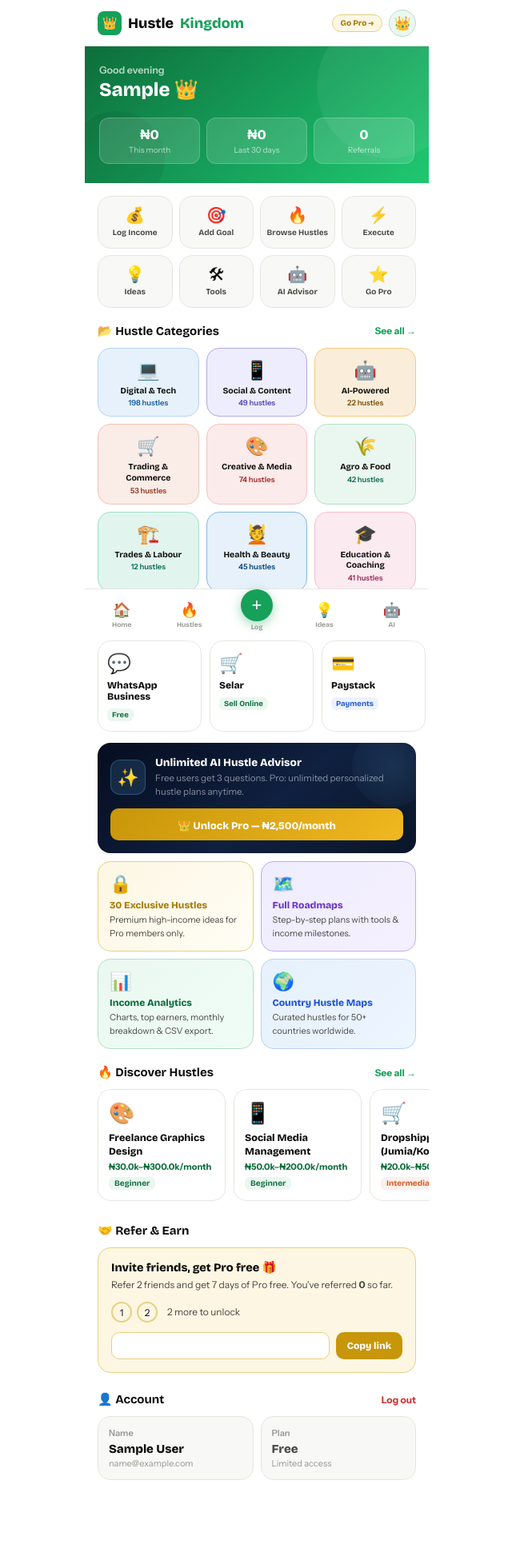
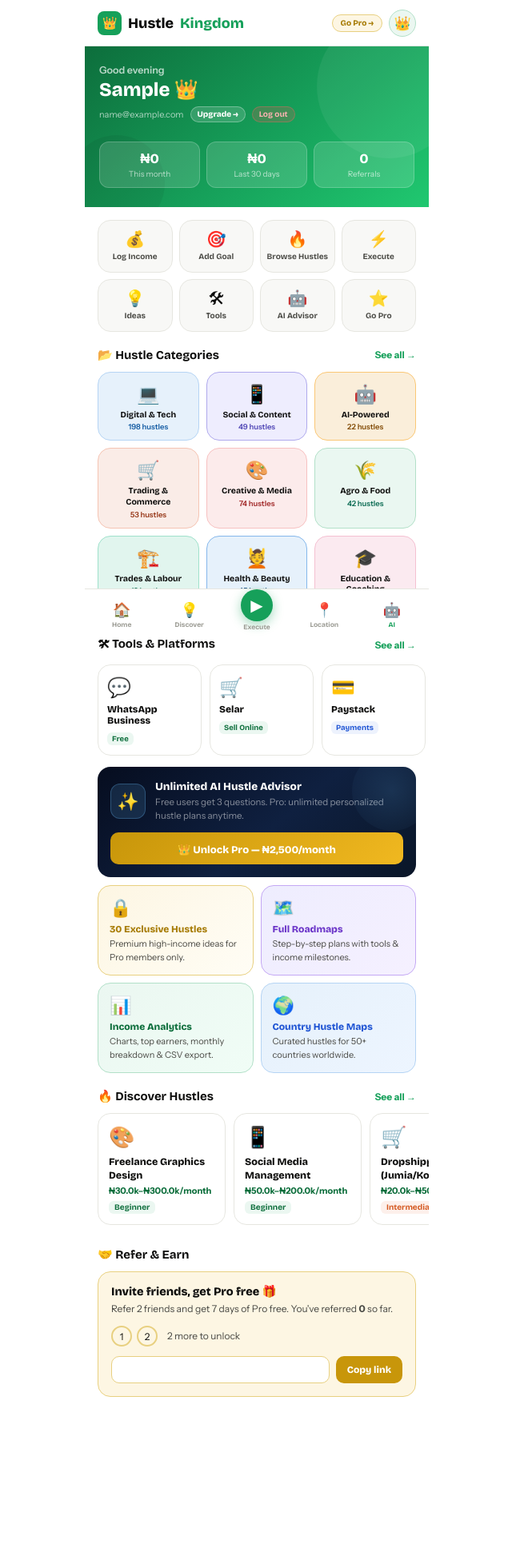
Before and after one commit to dfordavidai/kinghustle, a PHP site: page /dashboard in a window 1280 px wide. Shown: the whole page at 80% size, without its empty margins (319-959 px from the left). After the commit the page ends 1747 px from the top, so only its background shows below. Run offline with PHP 8.4, Linux system fonts and the light colour scheme; the visitor is signed in with stand-in values (Sample User, id 1); data comes from the database, SQL or seed files in the repository; data that the repository does not hold is empty.

Commit message:
Refactor dashboard layout and update navigation items

```diff
--- a/pages/dashboard.php
+++ b/pages/dashboard.php
@@ -119,8 +119,8 @@ body{font-family:'Instrument Sans',sans-serif;background:var(--bg);color:var(--t
 .bnav.active{color:var(--green);}
 .bni{font-size:18px;}
 .bnl{font-size:8.5px;font-weight:700;font-family:'Bricolage Grotesque',sans-serif;}
-.bnav-log{flex:1;display:flex;flex-direction:column;align-items:center;gap:2px;padding:6px 1px;cursor:pointer;border:none;background:transparent;text-decoration:none;}
-.bnav-log-icon{width:40px;height:40px;background:var(--green);border-radius:50%;display:flex;align-items:center;justify-content:center;color:#fff;font-size:22px;margin-top:-12px;box-shadow:0 4px 14px rgba(22,160,90,.4);}
+.bnav-ctr{flex:1;display:flex;flex-direction:column;align-items:center;gap:2px;padding:6px 1px;cursor:pointer;border:none;background:transparent;text-decoration:none;}
+.bnav-ctr-icon{width:40px;height:40px;background:var(--green);border-radius:50%;display:flex;align-items:center;justify-content:center;color:#fff;font-size:20px;margin-top:-12px;box-shadow:0 4px 14px rgba(22,160,90,.4);}
 
 /* ── HERO ── */
 .hero{background:linear-gradient(140deg,#0d6e3c 0%,#16a05a 55%,#20c870 100%);padding:22px 18px 24px;position:relative;overflow:hidden;}
@@ -315,6 +315,16 @@ body{font-family:'Instrument Sans',sans-serif;background:var(--bg);color:var(--t
 <div class="hero">
   <div class="hero-greeting"><?= htmlspecialchars($greeting) ?></div>
   <div class="hero-name"><?= htmlspecialchars($firstName) ?> <span><?= htmlspecialchars($user['avatar_emoji']) ?></span></div>
+
+  <div style="display:flex;align-items:center;gap:8px;margin-bottom:10px;flex-wrap:wrap;">
+    <span style="font-size:11px;color:rgba(255,255,255,.65);"><?= htmlspecialchars($user['email']) ?></span>
+    <?php if ($isPro): ?>
+      <span style="background:rgba(200,150,10,.25);border:1px solid rgba(200,150,10,.5);color:#ffe27a;font-size:10px;font-weight:800;padding:3px 8px;border-radius:20px;font-family:'Bricolage Grotesque',sans-serif;">⭐ PRO</span>
+    <?php else: ?>
+      <a href="<?= APP_URL ?>/upgrade" style="background:rgba(255,255,255,.15);border:1px solid rgba(255,255,255,.3);color:#fff;font-size:10px;font-weight:800;padding:3px 8px;border-radius:20px;font-family:'Bricolage Grotesque',sans-serif;text-decoration:none;">Upgrade →</a>
+    <?php endif; ?>
+    <a href="<?= APP_URL ?>/auth/logout" style="background:rgba(255,80,80,.2);border:1px solid rgba(255,100,100,.35);color:#ffb3b3;font-size:10px;font-weight:700;padding:3px 8px;border-radius:20px;font-family:'Bricolage Grotesque',sans-serif;text-decoration:none;">Log out</a>
+  </div>
 
   <?php if ($user['streak_count'] > 0): ?>
     <div class="streak-pill">🔥 <?= (int)$user['streak_count'] ?> day streak — keep it up!</div>
@@ -556,26 +566,6 @@ body{font-family:'Instrument Sans',sans-serif;background:var(--bg);color:var(--t
   </div>
 </div>
 
-<!-- ═══════════════════════════════════
-     ACCOUNT
-═══════════════════════════════════ -->
-<div class="sec-head" style="margin-top:24px;">
-  <div class="sec-title">👤 Account</div>
-  <a href="<?= APP_URL ?>/auth/logout" class="sec-all" style="color:var(--red);">Log out</a>
-</div>
-<div class="account-grid">
-  <div class="acc-card">
-    <div class="acc-label">Name</div>
-    <div class="acc-val"><?= htmlspecialchars($user['name']) ?></div>
-    <div class="acc-sub"><?= htmlspecialchars($user['email']) ?></div>
-  </div>
-  <div class="acc-card">
-    <div class="acc-label">Plan</div>
-    <div class="acc-val" style="color:<?= $isPro ? 'var(--gold)' : 'var(--text2)' ?>"><?= $isPro ? '⭐ Pro' : 'Free' ?></div>
-    <div class="acc-sub"><?= $isPro ? 'Expires ' . date('d M Y', strtotime($user['pro_expires_at'])) : 'Limited access' ?></div>
-  </div>
-</div>
-
 <div style="height:20px;"></div>
 
 <!-- ═══════════════════════════════════
@@ -587,18 +577,18 @@ body{font-family:'Instrument Sans',sans-serif;background:var(--bg);color:var(--t
     <div class="bnl">Home</div>
   </a>
   <a href="<?= APP_URL ?>/hustles" class="bnav">
-    <div class="bni">🔥</div>
-    <div class="bnl">Hustles</div>
+    <div class="bni">💡</div>
+    <div class="bnl">Discover</div>
   </a>
-  <button class="bnav-log" onclick="openLogModal()">
-    <div class="bnav-log-icon">+</div>
-    <div class="bnl" style="font-size:8.5px;font-weight:700;font-family:'Bricolage Grotesque',sans-serif;color:var(--text3);">Log</div>
-  </button>
-  <a href="<?= APP_URL ?>/ideas" class="bnav">
-    <div class="bni">💡</div>
-    <div class="bnl">Ideas</div>
+  <a href="<?= APP_URL ?>/execute" class="bnav-ctr">
+    <div class="bnav-ctr-icon">▶</div>
+    <div class="bnl" style="font-size:8.5px;font-weight:700;font-family:'Bricolage Grotesque',sans-serif;color:var(--text3);">Execute</div>
   </a>
-  <a href="<?= APP_URL ?>/ai" class="bnav">
+  <a href="<?= APP_URL ?>/location" class="bnav">
+    <div class="bni">📍</div>
+    <div class="bnl">Location</div>
+  </a>
+  <a href="<?= APP_URL ?>/ai" class="bnav active">
     <div class="bni">🤖</div>
     <div class="bnl">AI</div>
   </a>
```
